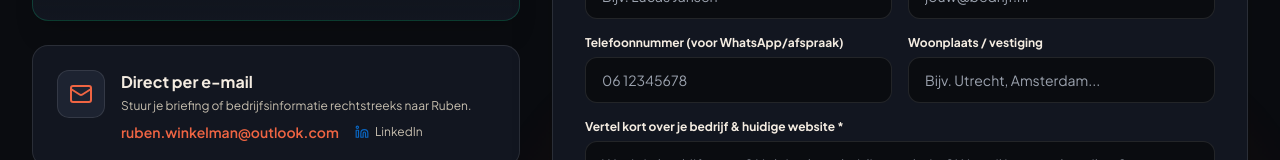
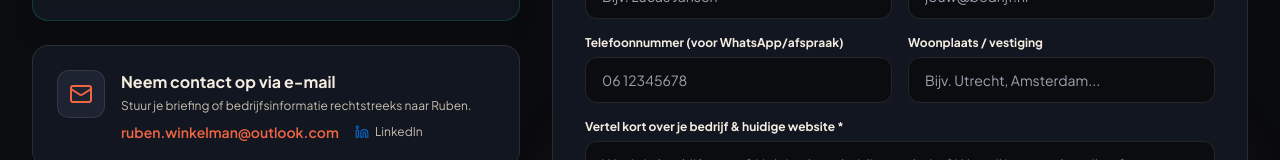
Before and after one commit to rubenwinkelman/rwinkelman, a React (Vite) app: page / in a window 1280 px wide. Shown: the part 8162-8322 px from the top of the page. Built offline with nearby package versions, Linux system fonts and the light colour scheme.

Commit message:
copy(contact): update email card title to Neem contact op via e-mail

```diff
--- a/src/components/ContactSection.jsx
+++ b/src/components/ContactSection.jsx
@@ -119,7 +119,7 @@ export default function ContactSection() {
                 <Mail className="w-6 h-6" />
               </div>
               <div>
-                <h3 className="font-bold text-base text-brand-sand">Direct per e-mail</h3>
+                <h3 className="font-bold text-base text-brand-sand">Neem contact op via e-mail</h3>
                 <p className="text-xs text-brand-sandMuted mt-1">
                   Stuur je briefing of bedrijfsinformatie rechtstreeks naar Ruben.
                 </p>
```
